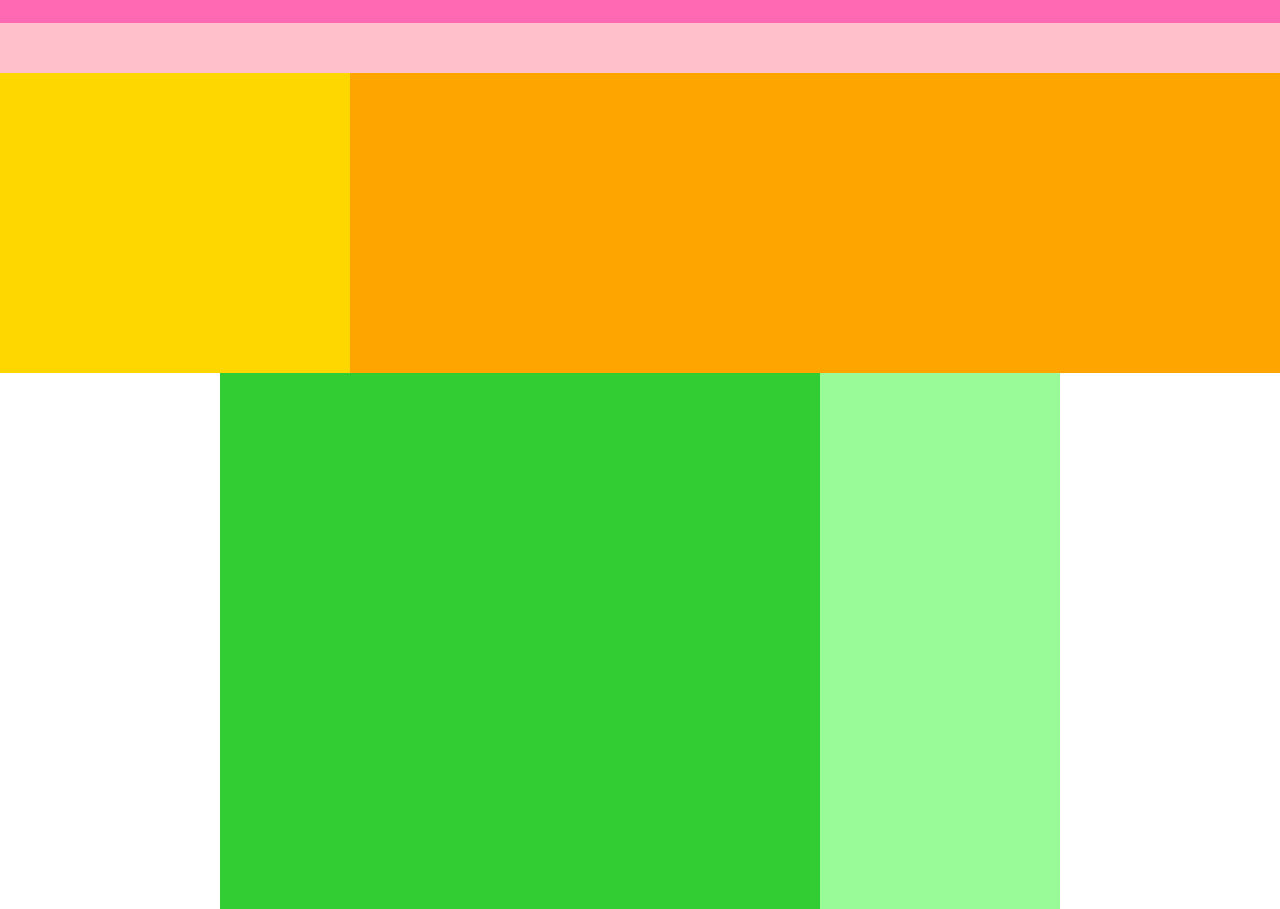
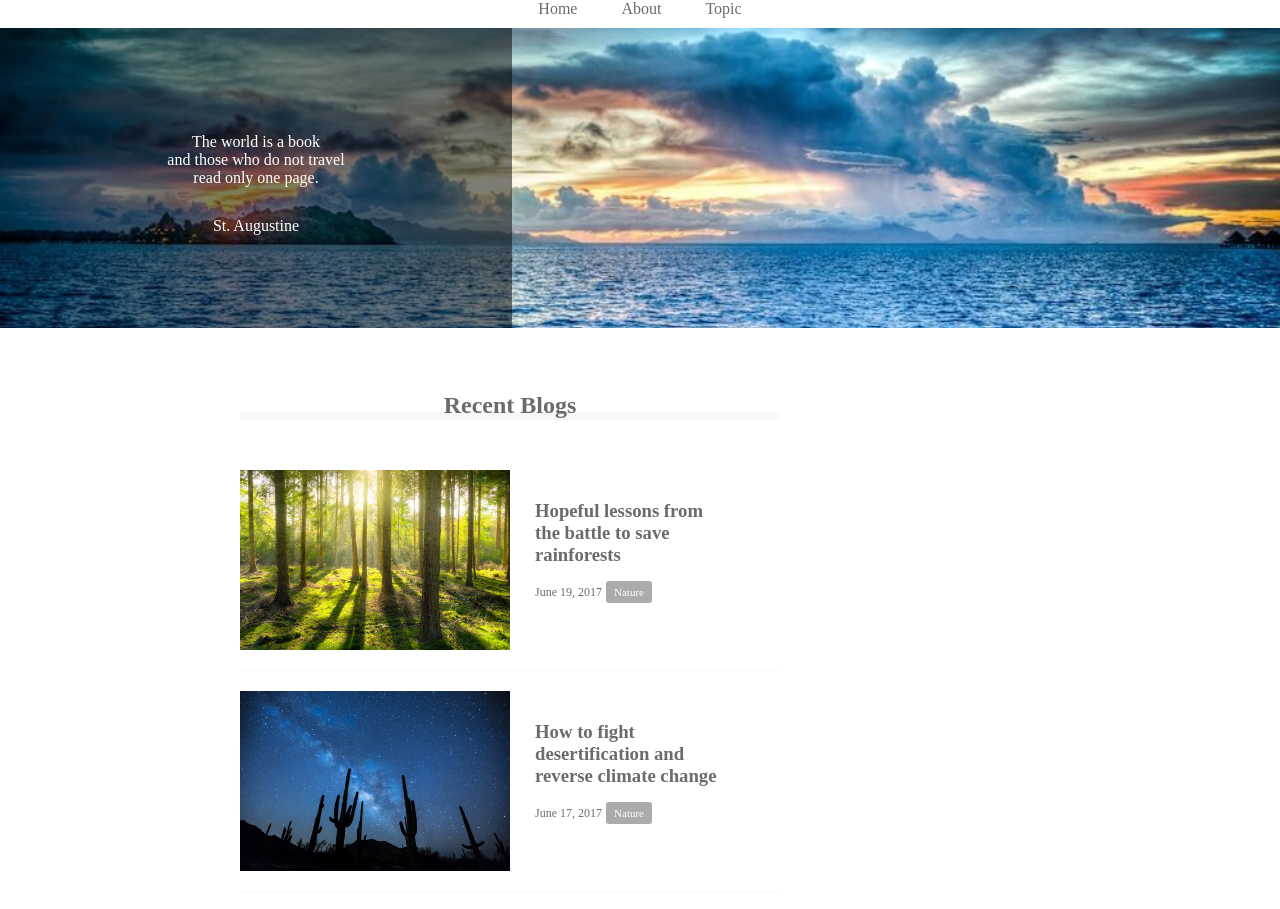
Before and after one commit to makusoshun/HTML-CSS-2ed, a plain HTML site: page caravan/index.html in a window 1280 px wide. Shown: the part 47-956 px from the top of the page. Drawn offline with Linux system fonts and the light colour scheme.

Commit message:
[Finish 7章caravan]1-7

```diff
--- a/caravan/index.html
+++ b/caravan/index.html
@@ -7,22 +7,114 @@
   <title>CARAVAN</title>
 </head>
 <body>
-	<!-- header用のdiv -->
-  <div class="header">
-  	    <div class="header-top"></div>
-    <div class="header-bottom"></div>
+  <!-- header -->
+  <header>
+    <h1 class="headline">
+      <a href="index.html">CARAVAN</a>
+    </h1>
+  </header>
+  <nav>
+    <ul class="nav-list">
+      <li class="nav-list-item">
+        <a href="index.html">Home</a>
+      </li>
+      <li class="nav-list-item">About</li>
+      <li class="nav-list-item">Topic</li>
+    </ul>
+  </nav>
+  <!-- main-visual用のdiv -->
+  <div class="main-visual">
+    <div class="main-visual-content">
+      <!-- pタグ（と文字）を追加 -->
+      <p class="main-visual-text">
+        The world is a book<br>
+        and those who do not travel<br>
+        read only one page.
+      </p>
+      <p class="main-visual-name">
+        St. Augustine
+      </p>
+    </div>
   </div>
-   <!-- main-visual用のdiv -->
-  <div class="main-visual">
-  	<div class="main-visual-content"></div>
-  </div>
-   <!-- main用のdiv -->
-  <div class="main clearfix">
-  	<div class="blog"></div>
+  <!-- main -->
+  <main class="clearfix">
+    <section class="blog">
+      <h2 class="blog-headline">Recent Blogs</h2>
+      <div class="blog-box">
+        <div class="blog-item clearfix">
+          <img class="blog-image" src="img/forest.jpg">
+          <section class="blog-text">
+            <h3 class="blog-text-headline">
+              <a href="single.html">
+                Hopeful lessons from<br>
+                the battle to save<br>
+                rainforests
+              </a>
+            </h3>
+            <p class="blog-date">June 19, 2017</p>
+            <span class="category">Nature</span>
+          </section>
+        </div>
+         <div class="blog-item clearfix">
+          <img class="blog-image" src="img/desert.jpg">
+          <section class="blog-text">
+            <h3 class="blog-text-headline">
+              <a href="single.html">
+                How to fight<br>
+                desertification and<br>
+                reverse climate change
+              </a>
+            </h3>
+            <p class="blog-date">June 17, 2017</p>
+            <span class="category">Nature</span>
+          </section>
+        </div>
+        <div class="blog-item clearfix">
+          <img class="blog-image" src="img/sunset.jpg">
+          <section class="blog-text">
+            <h3 class="blog-text-headline">
+              <a href="single.html">
+                Why I'm rowing<br>
+                across the Pacific
+              </a>
+            </h3>
+            <p class="blog-date">June 16, 2017</p>
+            <span class="category">Adventure</span>
+          </section>
+        </div>
+        <div class="blog-item clearfix">
+          <img class="blog-image" src="img/italy.jpg">
+          <section class="blog-text">
+            <h3 class="blog-text-headline">
+              <a href="single.html">
+                Unseen footage,<br>
+                untamed nature
+              </a>
+            </h3>
+            <p class="blog-date">June 15, 2017</p>
+            <span class="category">Nature</span>
+          </section>
+        </div>
+        <div class="blog-item clearfix">
+          <img class="blog-image" src="img/asia.jpg">
+          <section class="blog-text">
+            <h3 class="blog-text-headline">
+              <a href="single.html">
+                The case for<br>
+                engineering our food
+              </a>
+            </h3>
+            <p class="blog-date">June 14, 2017</p>
+            <span class="category">Culture</span>
+          </section>
+        </div>
+      </div>
+    </section>
     <div class="sidebar"></div>
-  </div>
-   <!-- footer用のdiv -->
-  <div class="footer"></div>
-</body>
+  </main>
+  <!-- footer -->
+  <footer>
+    <p class="footer-text">© All rights recerved by Infratop.Inc.</p>
+  </footer>
 </body>
 </html>
--- a/caravan/style.css
+++ b/caravan/style.css
@@ -2,60 +2,113 @@
   margin: 0;
   padding: 0;
   box-sizing: border-box;
+  color:#6c6b6b;
 }
-/* clearfixを追加 */
+a {
+  text-decoration: none;
+}
 .clearfix::after {
   content: "";
   display: block;
   clear: both;
 }
-.header {
-  width: 100%; /* 横幅いっぱい */
-  height: 120px; /* 高さ120px */
-  background-color: red; /* 背景赤色 */
+
+header {
+  width:100%;
+  text-align: center;
 }
-.header-top{
-  width: 100%; /* 横幅 */
-  height: 70px; /* 高さ */
-  background-color: hotpink; /* 背景色 */
+header .headline{
+  font-size: 32px;
 }
-.header-bottom{
-  width: 100%; /* 横幅 */
-  height: 50px; /* 高さ */
-  background-color: pink; /* 背景色 */
+.nav-list {
+  text-align: center;
+  padding: 10px 0;
+  margin: 0 auto;
 }
+.nav-list-item {
+  list-style: none;
+  display: inline-block;
+  margin: 0 20px;
+}
+
 .main-visual {
   width: 100%; /* 横幅 */
   height: 300px; /* 高さ */
-  background-color: orange; /* 背景色 */
+   background-image: url(img/mv.jpg);
+  background-size: cover;
+  background-position: center;
 }
 .main-visual-content{
-  width: 350px; /* 横幅を指定 */
+  width: 40%; /* 横幅を指定 */
   height: 300px; /* 親の高さに揃える */
-  background-color: gold; /* 背景色 */
+  background: rgba(0,0,0,0.5);
+  text-align: center;
+  padding-top: 105px;
 }
-.main {
-  width: 840px; /* 横幅 */
-   /* heightが書いてある行を消す */
-  background-color: green; /* 背景色 */
-   /* 中央寄せ（余白がないとできない） */
-  margin: 0 auto;
+.main-visual-text {
+  color: #fff;
+}
+.main-visual-name {
+  color: #fff;
+  margin-top: 30px;
+}
+main {
+  width: 800px;
+  margin: 0 auto; /* 領域を中央揃え */
+  padding: 70px 0; /* 上下に70px、左右に0pxの内側余白 */
 }
 .blog {
-  width: 600px;
-  height: 1400px;
-  background-color: limegreen;
-  float: left; /* 要素を左揃えで並べる */
+  width: 540px;
+  float: left;
+  margin-right: 30px; /* 領域の右側余白 */
 }
-
+.blog-headline {
+  border-bottom: 8px solid #f7f7f7;
+  text-align: center;
+  line-height: 0.6;
+}
+.blog-box {
+  padding-top: 50px;
+}
+.blog-item {
+  padding-bottom: 20px;
+  margin-bottom: 20px;
+  border-bottom: 1px solid #f7f7f7;
+}
+.blog-image {
+  float: left;
+  height: 180px;
+}
+.blog-text-headline {
+  padding-bottom: 15px;
+}
+.blog-text {
+  float: left;
+  padding: 30px 0 0 25px;
+}
+.blog-date {
+  display: inline-block;
+  font-size: 12px;
+}
+.category {
+  display: inline-block;
+  padding: 5px 8px;
+  background-color: #acabab;
+  border-radius: 3px;
+  color: #fff;
+  font-size: 11px;
+}
 .sidebar {
-  width: 240px;
-  height: 1400px;
-  background-color: palegreen;
-  float: left; /* 要素を左揃えで並べる */
+  width: 230px;
+  float: left;
 }
-.footer {
-  width: 100%; /* 横幅 */
-  height: 120px; /* 高さ */
-  background-color: blue; /* 背景色 */
+footer {
+  width: 100%;
+  height: 120px;
+  text-align: center;
+  padding: 50px 0;
+  background-color: #848282;
 }
+.footer-text {
+  color: #fff;
+}
```
Also changed, not shown: caravan/img/airport.jpg (added), caravan/img/asia.jpg (added), caravan/img/desert.jpg (added), caravan/img/forest.jpg (added), caravan/img/italy.jpg (added), caravan/img/japan.jpg (added), caravan/img/japan2.jpg (added), caravan/img/lake.jpg (added), caravan/img/mv.jpg (added), caravan/img/person.jpg (added), caravan/img/road.jpg (added), caravan/img/snow.jpg (added), 1 other file.
